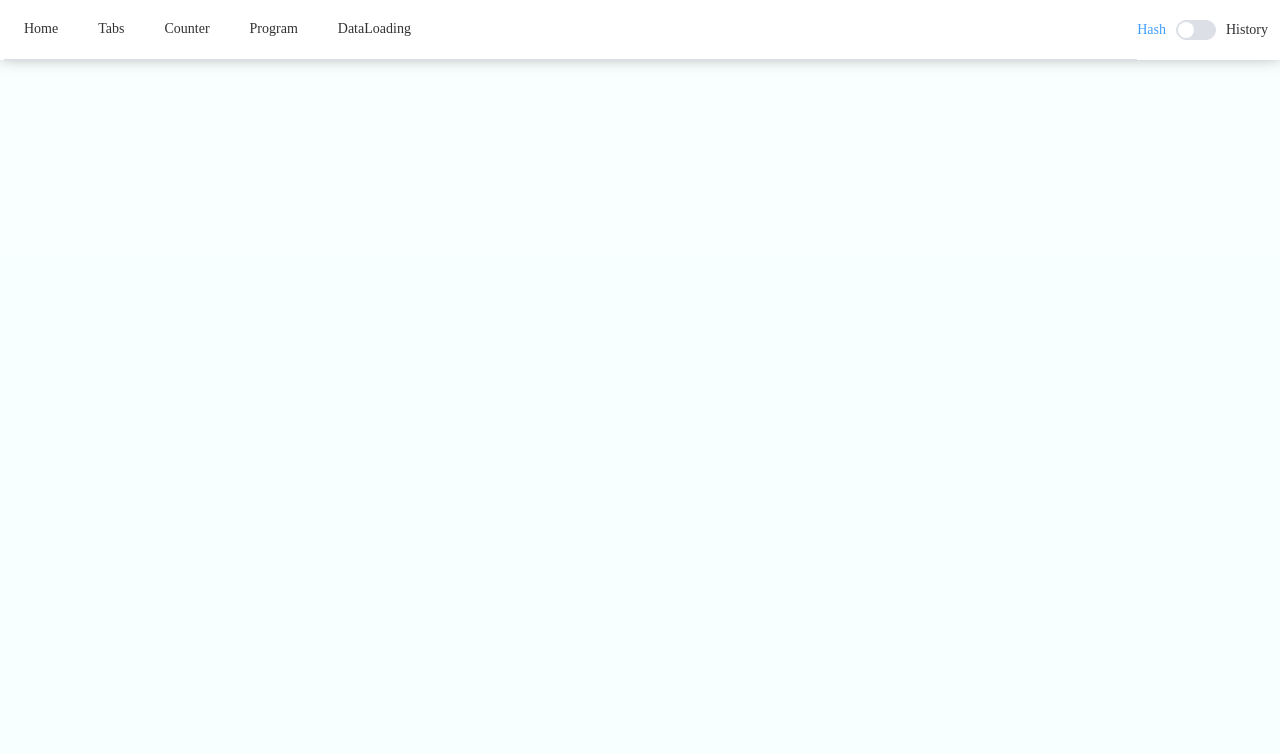
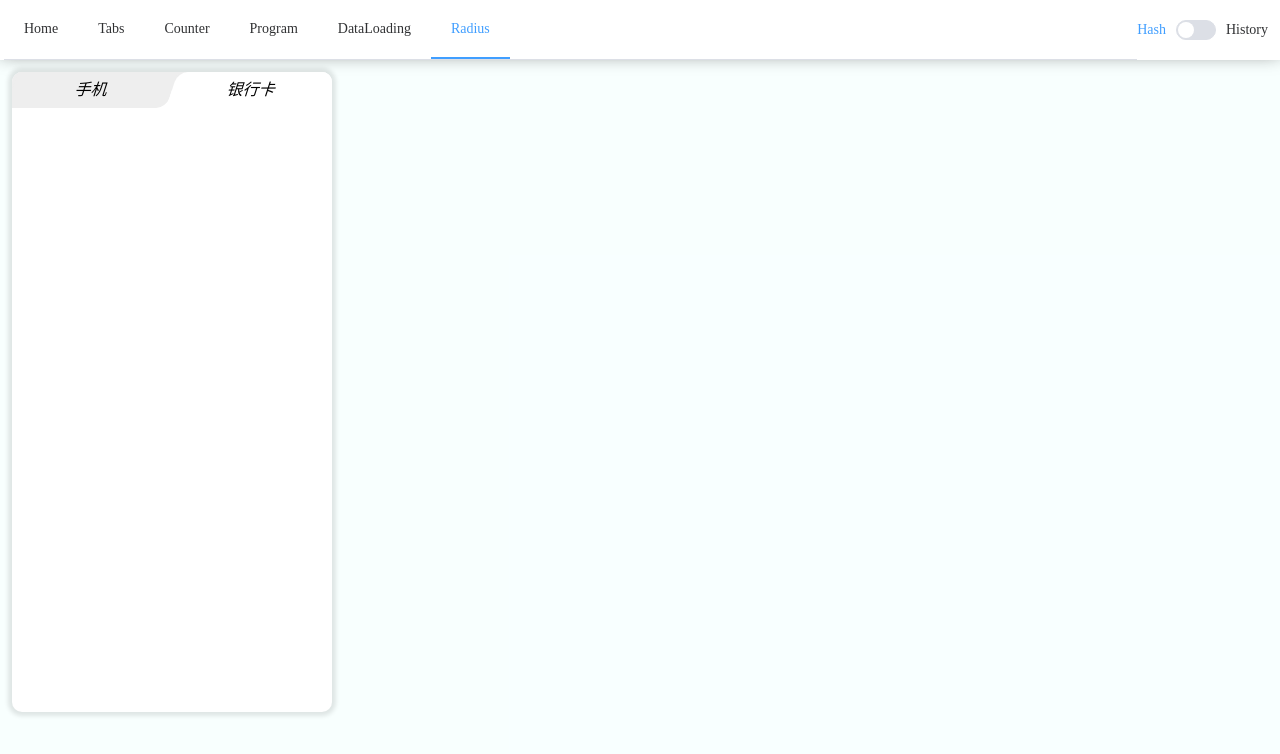
Before and after one commit to Lil-El/vue3-bdhj, a Vue app: page /Radius in a window 1280 px wide. Shown: the top 754 px of the page. Built offline with nearby package versions, Linux system fonts and the light colour scheme.

Commit message:
不规则圆角-标签页实现.

```diff
--- /dev/null
+++ b/src/pages/Radius/index.vue
@@ -0,0 +1,40 @@
+<template>
+  <div class="container">
+    <nav>
+      <div>手机</div>
+      <div class="active">银行卡</div>
+    </nav>
+  </div>
+</template>
+
+<style lang="scss" scoped>
+.container {
+  width: 320px;
+  aspect-ratio: 1/2;
+  border-radius: 10px;
+  background-color: white;
+  box-shadow: 0 0 4px 4px rgba(0, 0, 0, 0.1);
+  overflow: hidden;
+}
+nav {
+  display: flex;
+  background: linear-gradient(145deg, #eee 50%, white 50%);
+  height:  36px;
+  div {
+    width: 50%;
+    height: 100%;
+    line-height: 36px;
+    text-align: center;
+    // 左边的
+    background: #eee;
+    border-bottom-right-radius: 10px;
+    transform: skewX(-18deg);
+  }
+  // 右边的
+  .active {
+    background-color: white;
+    border-top-left-radius: 10px;
+    transform: skewX(-18deg);
+  }
+}
+</style>
--- a/src/router.js
+++ b/src/router.js
@@ -53,6 +53,14 @@ export const routes = [
       transition: "router_slide",
     }
   },
+  {
+    name: "Radius",
+    path: "/Radius",
+    component: () => import("./pages/Radius/index.vue"),
+    meta: {
+      transition: "router_slide",
+    }
+  },
 ];
 
 const router = createRouter({
```
